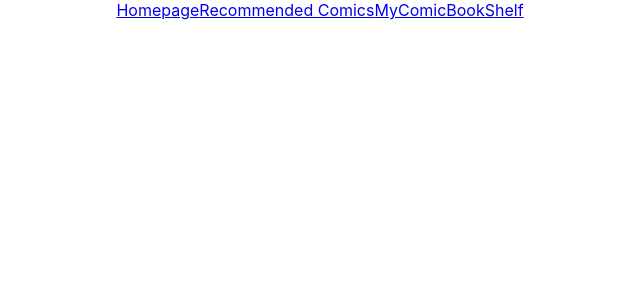
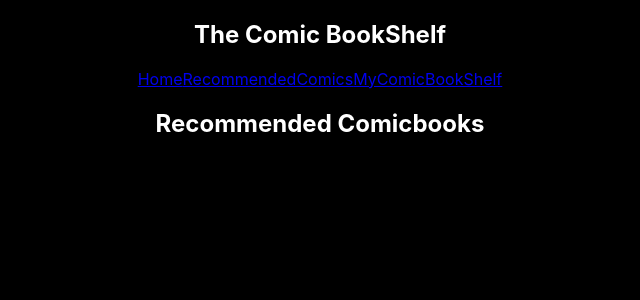
Before and after one commit to brandonhernandez123/The-Comic-BookShelf, a React (Create React App) app in the folder client/: page /recommendedcomics in a window 1280 px wide. Shown: the top 300 px of the page, without its empty margins (320-960 px from the left). Built offline with nearby package versions, Linux system fonts and the light colour scheme.

Commit message:
front end routes setup

```diff
--- a/client/src/App.css
+++ b/client/src/App.css
@@ -1,5 +1,8 @@
-.App {
+body {
   text-align: center;
+  background-color: black;
+  color: white;
+  display: block;
 }
 
 .App-logo {
--- a/client/src/App.js
+++ b/client/src/App.js
@@ -1,10 +1,23 @@
-import logo from './logo.svg'
 import './App.css'
+import { Route, Switch } from 'react-router-dom'
 import Navbar from './components/Navbar'
+import Home from './pages/Homepage'
+import Recommendations from './pages/Recommendations'
+import MyComicBookshelf from './pages/MyComicBookShelf'
+import myComicBookshelf from './pages/MyComicBookShelf'
 function App() {
   return (
     <div className="App">
-      <Navbar />
+      <header>
+        <Navbar />
+      </header>
+      <main>
+        <switch>
+          <Route exact path="/" component={Home} />
+          <Route path="/recommendedcomics" component={Recommendations} />
+          <Route path="/mycomicbookshelf" component={myComicBookshelf} />
+        </switch>
+      </main>
     </div>
   )
 }
--- a/client/src/components/Navbar.jsx
+++ b/client/src/components/Navbar.jsx
@@ -3,13 +3,17 @@ import {NavLink} from 'react-router-dom'
 
 function Navbar () {
     return(
-        <header>
+
             <nav>
-                <NavLink to = '/'>Homepage</NavLink>
-                <NavLink to = '/Recommendations'>Recommended Comics</NavLink>
-                <NavLink to = '/MyComicBookShelf'>MyComicBookShelf</NavLink>
+                <h2>The Comic BookShelf</h2>
+                <div>
+                <NavLink to = '/'>Home</NavLink>
+
+                <NavLink to = '/recommendedcomics'>RecommendedComics</NavLink>
+                <NavLink to = '/mycomicbookshelf'>MyComicBookShelf</NavLink>
+                </div>
             </nav>
-        </header>
+
     )
 }
 
--- a/client/src/pages/Homepage.js
+++ b/client/src/pages/Homepage.js
@@ -0,0 +1,13 @@
+import React from 'react'
+
+function Home(props) {
+  return (
+    <div>
+      <h4>Search Comics</h4>
+      <br />
+      <h4>Random Comic Recommendation</h4>
+    </div>
+  )
+}
+
+export default Home
--- a/client/src/pages/MyComicBookShelf.js
+++ b/client/src/pages/MyComicBookShelf.js
@@ -0,0 +1,13 @@
+import React from 'react'
+
+function myComicBookshelf() {
+  return (
+    <div>
+      <h3>My Comics</h3>
+      <br />
+      <h4>Wishlist</h4>
+    </div>
+  )
+}
+
+export default myComicBookshelf
--- a/client/src/pages/Recommendations.js
+++ b/client/src/pages/Recommendations.js
@@ -0,0 +1,10 @@
+import React from 'react'
+import Navbar from '../components/Navbar'
+function Recommendations() {
+  return (
+    <div>
+      <h2>Recommended Comicbooks</h2>
+    </div>
+  )
+}
+export default Recommendations
```
Also changed, not shown: client/src/components/RecommendComic.jsx (+13 -0 lines), client/src/components/Globals.js (deleted), client/src/components/NewRecommendation.jsx (added), client/src/globals.js (added), client/src/pages/ComicDetails.js (added).
